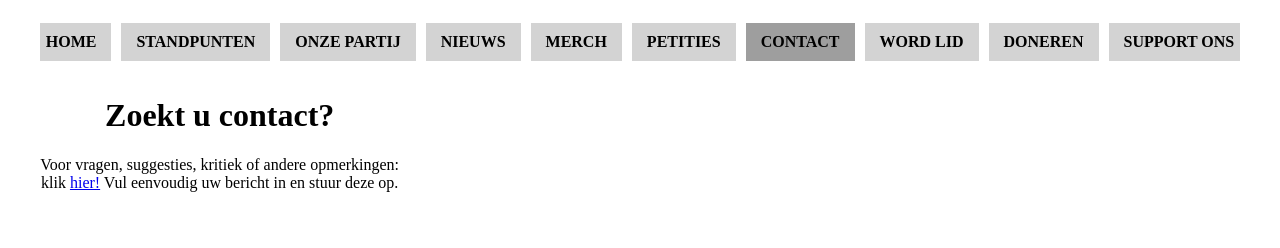
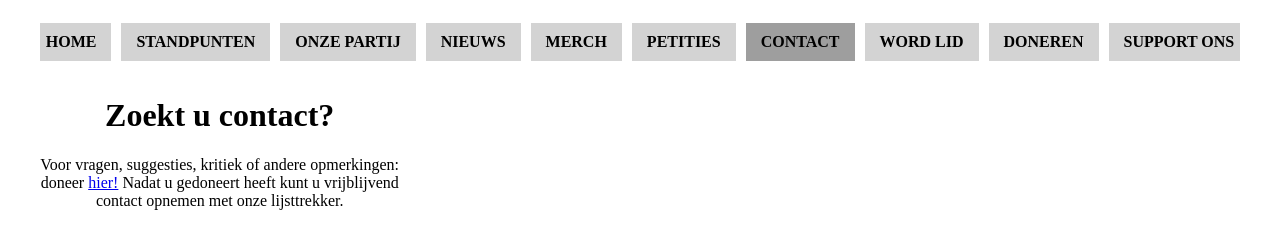
Before and after one commit to Franikin/nationaleidentiteitspartij, a plain HTML site: page contact.html in a window 1280 px wide. Drawn offline with Linux system fonts and the light colour scheme; grey boxes are pictures that could not be loaded.

Commit message:
Update contact.html

```diff
--- a/contact.html
+++ b/contact.html
@@ -23,7 +23,7 @@
             </nav>
             <div class="article">
                 <h1>Zoekt u contact?</h1>
-                <p>Voor vragen, suggesties, kritiek of andere opmerkingen: klik <a href="https://www.ing.nl/payreq/m/?trxid=JA2OikZiUWuDv0xDxH8aZna06zZTBrge">hier!</a> Vul eenvoudig uw bericht in en stuur deze op.</p>
+                <p>Voor vragen, suggesties, kritiek of andere opmerkingen: doneer <a href="https://www.ing.nl/payreq/m/?trxid=JA2OikZiUWuDv0xDxH8aZna06zZTBrge">hier!</a> Nadat u gedoneert heeft kunt u vrijblijvend contact opnemen met onze lijsttrekker.</p>
             </div>
         </div>
     </body>
```
